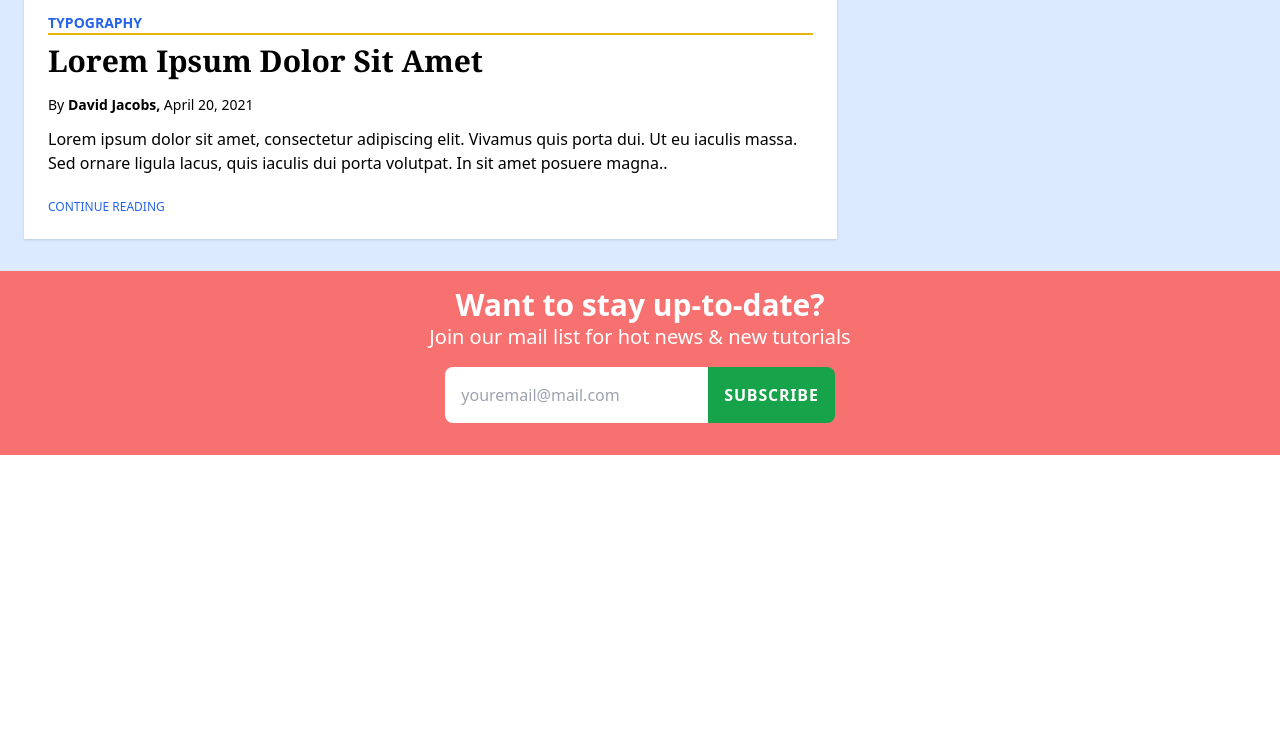
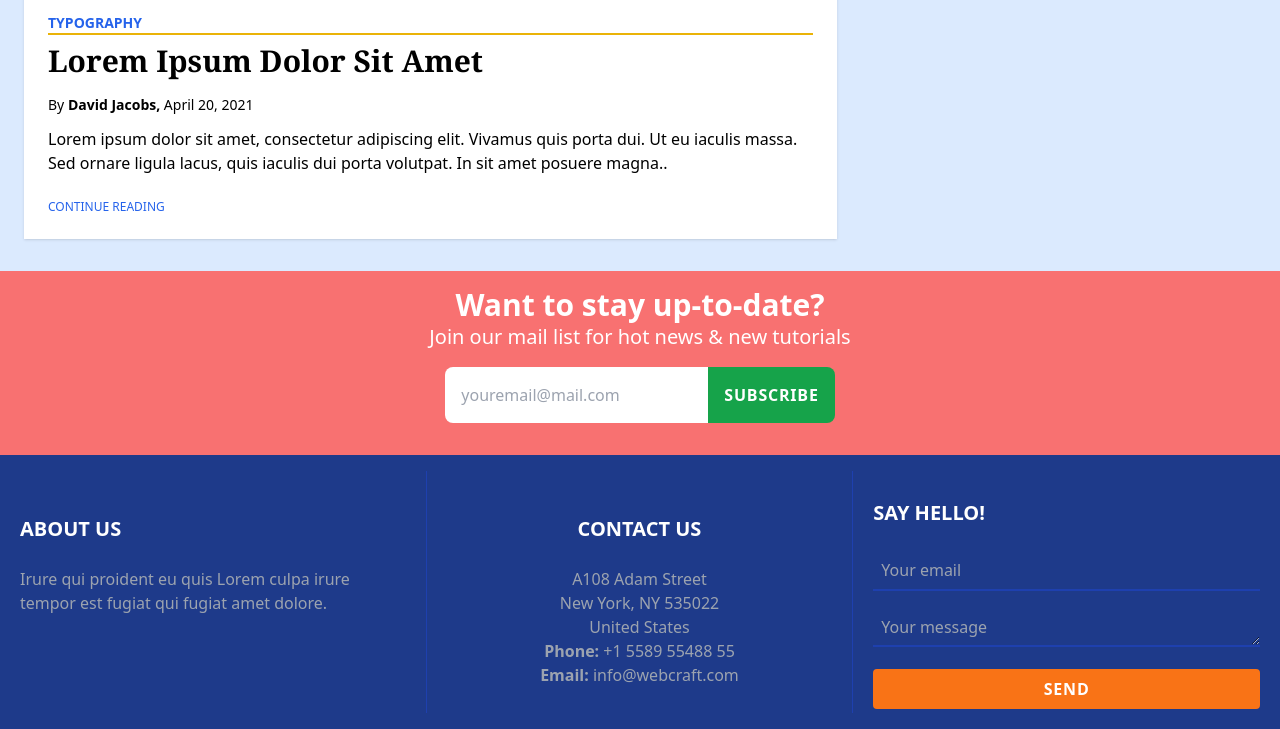
Before and after one commit to Marcos-Auguusto/guia_tailwind, a website: page main_content/index.html in a window 1280 px wide. Shown: the part 1955-2684 px from the top of the page. Before the commit the page ends 2410 px from the top, so only its background shows below. Drawn offline with Linux system fonts and the light colour scheme; some icons are missing.

Commit message:
create/ footer

```diff
--- a/main_content/index.html
+++ b/main_content/index.html
@@ -159,5 +159,30 @@
         </form>
       </div>
     </section>
+    <footer class="bg-blue-900">
+      <div class="flex flex-wrap text-white">
+        <div class="w-1/3 p-5 my-4 border-r border-blue-800">
+          <div class="my-6 text-xl font-semibold">ABOUT US</div>
+          <p class="text-gray-400">Irure qui proident eu quis Lorem culpa irure tempor est fugiat qui fugiat amet dolore.</p>
+        </div>
+        <div class="w-1/3 p-5 my-4 border-r border-blue-800">
+          <div class="my-6 text-xl font-semibold text-center">CONTACT US</div>
+          <p class="text-gray-400 text-center">A108 Adam Street <br>
+          New York, NY 535022 <br>
+          United States <br>
+          <strong>Phone:</strong> +1 5589 55488 55 <br>
+          <strong>Email:</strong> info@webcraft.com
+          </p>
+      </div>
+      <div class="w-1/3 p-5">
+        <div class="my-6 text-xl font-semibold">SAY HELLO!</div>
+        <form>
+          <input class="w-full h-10 mb-4 p-2 border-b-2 border-blue-800 bg-blue-900 focus:outline-none" placeholder="Your email" type="email">
+          <textarea class="w-full h-10 mb-4 p-2 border-b-2 border-blue-800 bg-blue-900 focus:outline-none overflow-hidden" placeholder="Your message"></textarea>
+          <button class="w-full p-2 rounded font-semibold tracking-wider bg-orange-500">SEND</button>
+
+        </form>
+      </div>
+    </footer>
   </body>
 </html>
```
Also changed, not shown: main_content/css/output.css.
